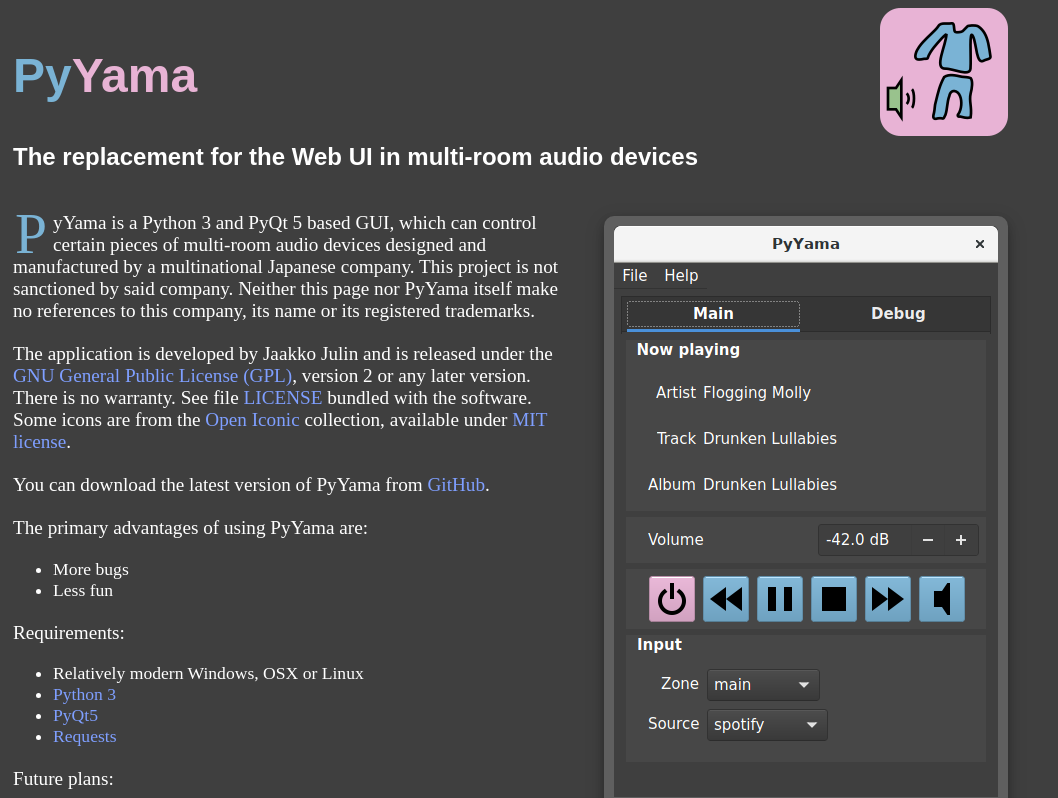
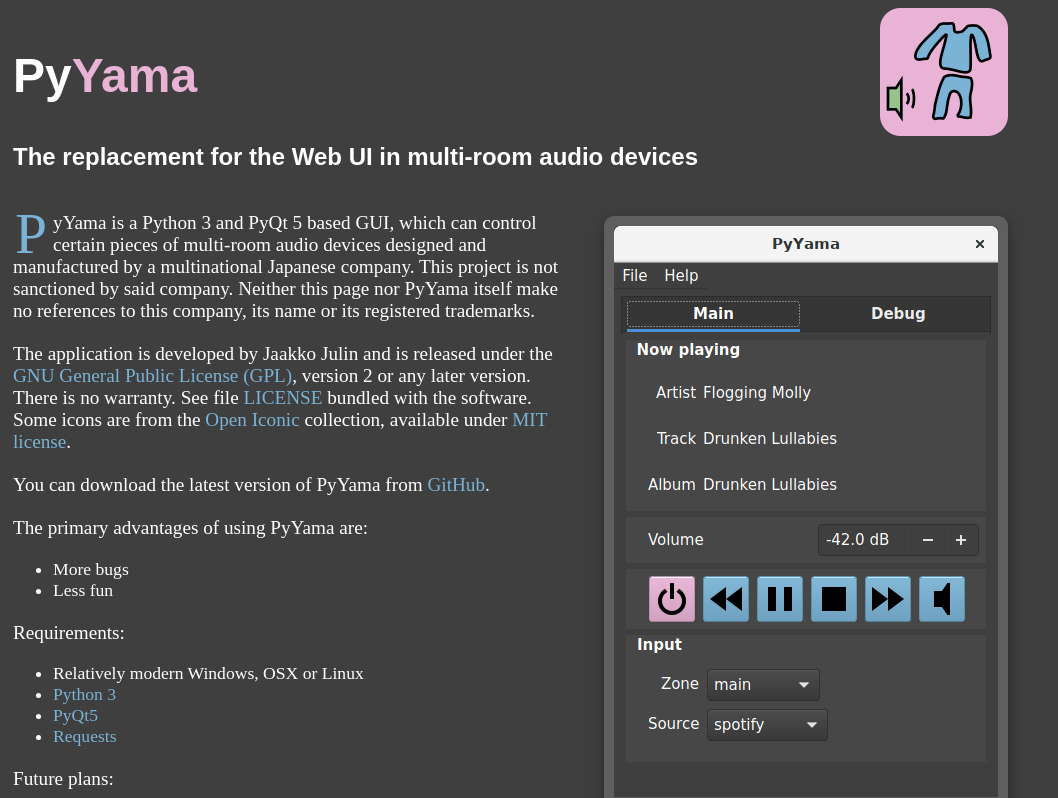
Before and after one commit to jaakkojulin/pyyama, a plain HTML site: page index.html in a window 1280 px wide. Shown: the top 798 px of the page, without its empty margins (0-1058 px from the left). Drawn offline with Linux system fonts and the light colour scheme.

Commit message:
Color fine tuning in HTML

```diff
--- a/index.html
+++ b/index.html
@@ -36,7 +36,7 @@
         color: #7ab3d5ff;
     }
     a {
-        color: rgb(127, 159, 255);
+        color: #7ab3d5ff;
         text-decoration: none;
     }
 
@@ -89,7 +89,7 @@
 <section>
 <div style="overflow: auto;">
     <img src="icons128/pyyama.png" width="128" height="128" alt="PyYama icon" style="float: right; margin-right: 5px;" />
-    <h1><span style="color: #7ab3d5ff">Py<span style="color: #e8b3d5ff">Yama</span></h1>
+    <h1><span style="color: #7ab3d5fuvf">Py<span style="color: #e8b3d5ff">Yama</span></h1>
     <h2 style="clear: right;">The replacement for the Web UI in multi-room audio devices</h2>
 </div>
 <div class="image" style="float: right;">
```
